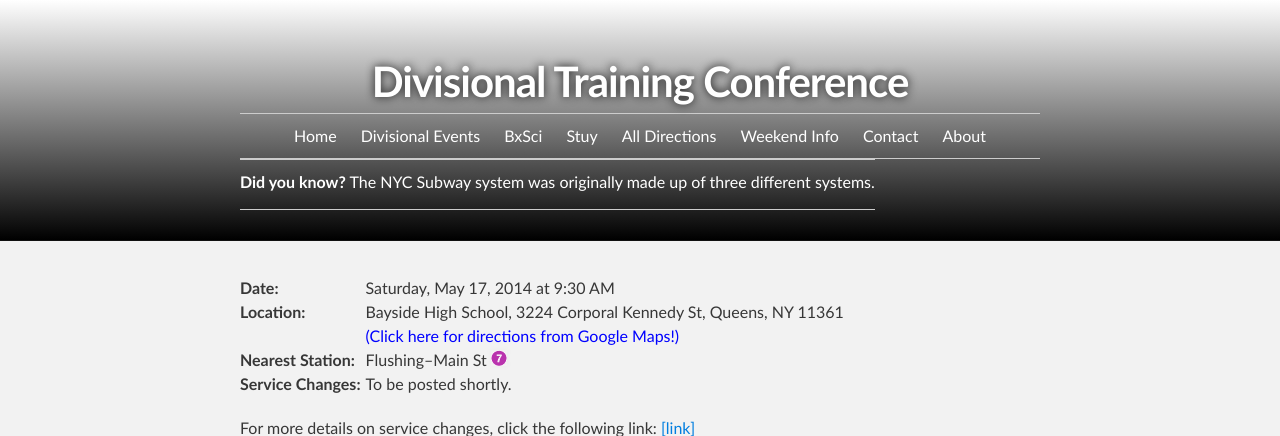
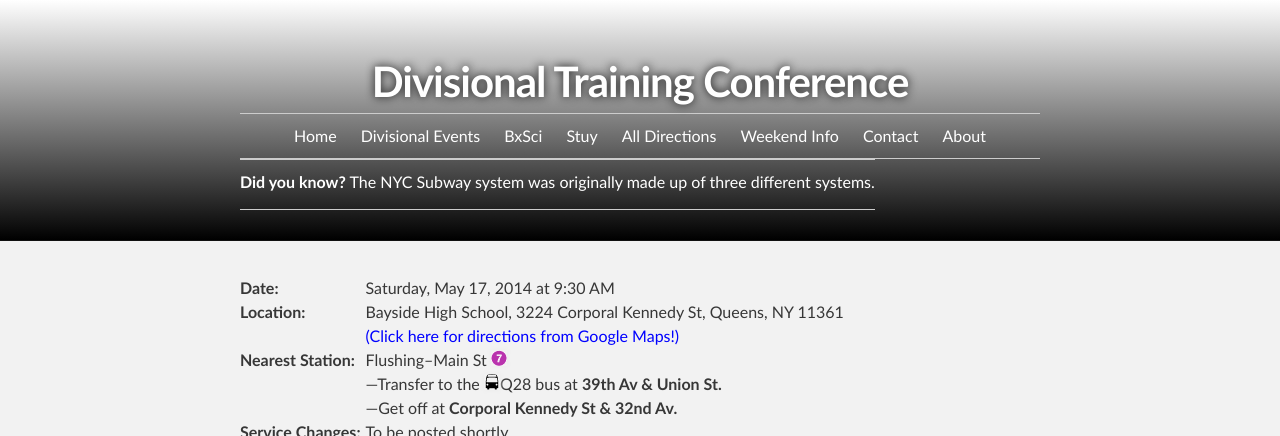
Before and after one commit to d11directions/d11directions.github.io, a Jekyll site: the page built from _posts/2014-05-17-DTC.html, in a window 1280 px wide, cut to the strip 0-436 px from the top of the page. Built offline with Jekyll 4.4.1, drawn with Linux system fonts in a browser that asks for light colours.

Commit message:
Update DTC add bus directions

```diff
--- a/_posts/2014-05-17-DTC.html
+++ b/_posts/2014-05-17-DTC.html
@@ -5,7 +5,7 @@ for: Divisions 8, 8-A, &amp; 11
 tags: [d11]
 time: Saturday, May 17, 2014 at 9:30 AM
 location: Bayside High School, 3224 Corporal Kennedy St, Queens, NY 11361
-nearest-station: Flushing&ndash;Main St <img src="/img/7.png" alt="(7)">
+nearest-station: Flushing&ndash;Main St <img src="/img/7.png" alt="(7)"><br>&mdash;Transfer to the <img src="/img/bus.png" alt="">Q28 bus at <strong>39th Av &amp; Union St.</strong><br>&mdash;Get off at <strong>Corporal Kennedy St &amp; 32nd Av.</strong>
 changes-brief:
     - To be posted shortly.
 changes-ext: http://travel.mtanyct.info/serviceadvisory/routeStatusResult.aspx?tag=ALL&date=05/17/2014&time=&method=getstatus4
```
